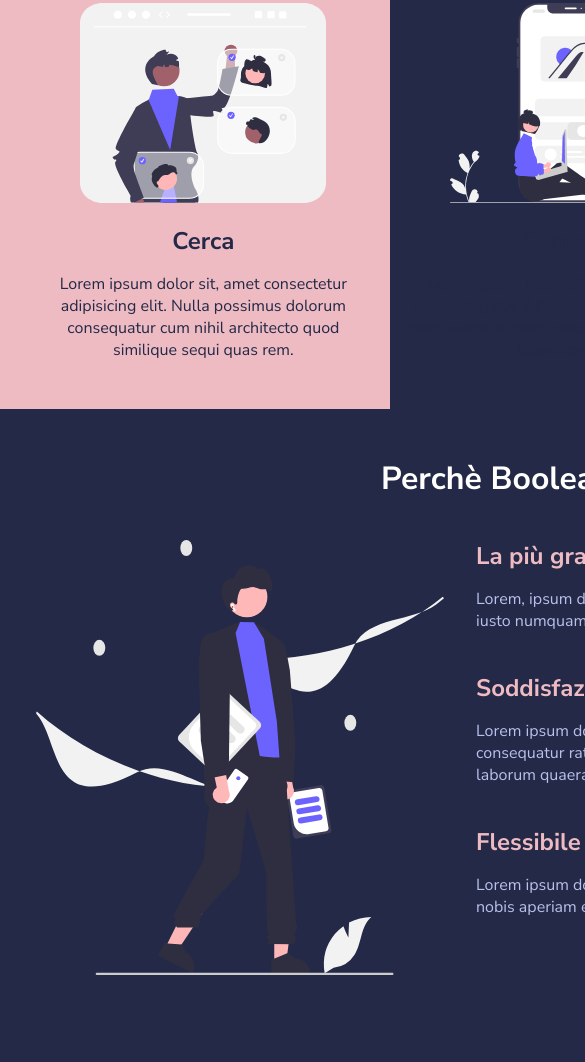
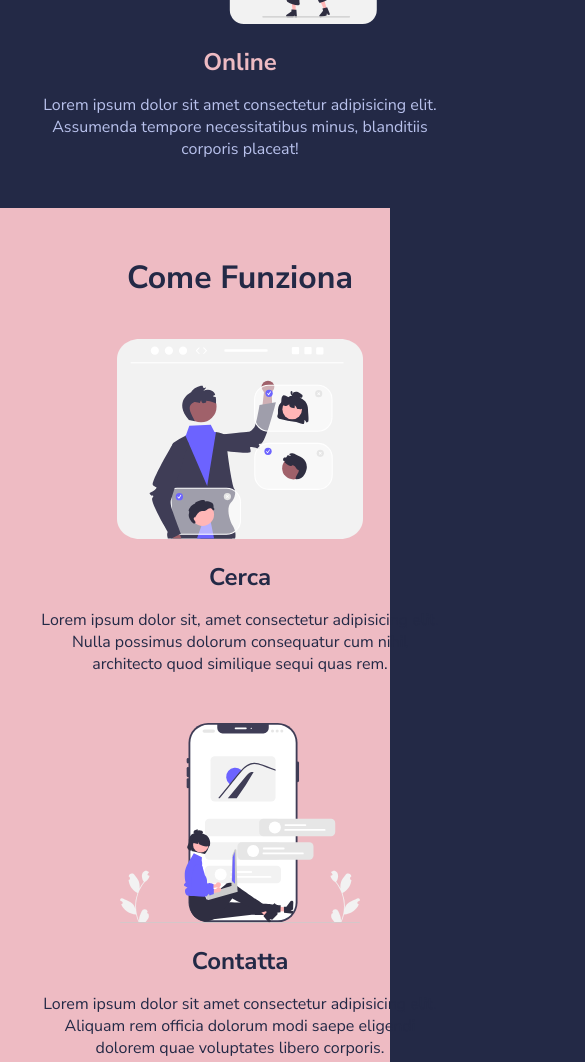
Before and after one commit to AndreaBeltramin/html-css-resp-wannabe, a plain HTML site: page index.html in a window 390 px wide. Shown: the part 723-1785 px from the top of the page, 585 px wide, since content can reach past the window. Before the commit the page ends 1752 px from the top, so only its background shows below. Drawn offline with Linux system fonts and the light colour scheme.

Commit message:
soluzione-responsive

```diff
--- a/css/style.css
+++ b/css/style.css
@@ -10,7 +10,7 @@
 }
 
 body {
-    font-family: 'Nunito Sans', sans-serif;
+	font-family: "Nunito Sans", sans-serif;
 	color: #b8c1ec;
 	background: #232946;
 }
@@ -127,3 +127,64 @@ img {
 /************************************************
     SOLUZIONE RESPONSIVE
  ************************************************/
+
+@media screen and (max-width: 768px) {
+	.container {
+		max-width: 768px;
+	}
+}
+
+@media screen and (max-width: 480px) {
+	.container {
+		max-width: 480px;
+	}
+
+	.row {
+		flex-direction: column;
+	}
+
+	.steps {
+		margin: 0 auto;
+	}
+
+	.lessons .col {
+		width: 100%;
+	}
+
+	.lessons .container {
+		padding-bottom: 3rem;
+	}
+
+	.why-us .container {
+		background-color: rgb(34, 34, 34);
+		padding: 3rem;
+	}
+
+	.steps .row {
+		gap: 3rem;
+	}
+
+	.steps .col {
+		width: 100%;
+	}
+
+	.why-us h2 {
+		width: 98%;
+	}
+
+	.why-us {
+		margin-bottom: 0;
+	}
+
+	.why-us img {
+		margin-bottom: 3rem;
+	}
+
+	.why-us .col-left {
+		width: 100%;
+	}
+
+	.why-us .col-right {
+		width: 100%;
+	}
+}
```
Lines whose indentation alone changed are shown as unchanged.
